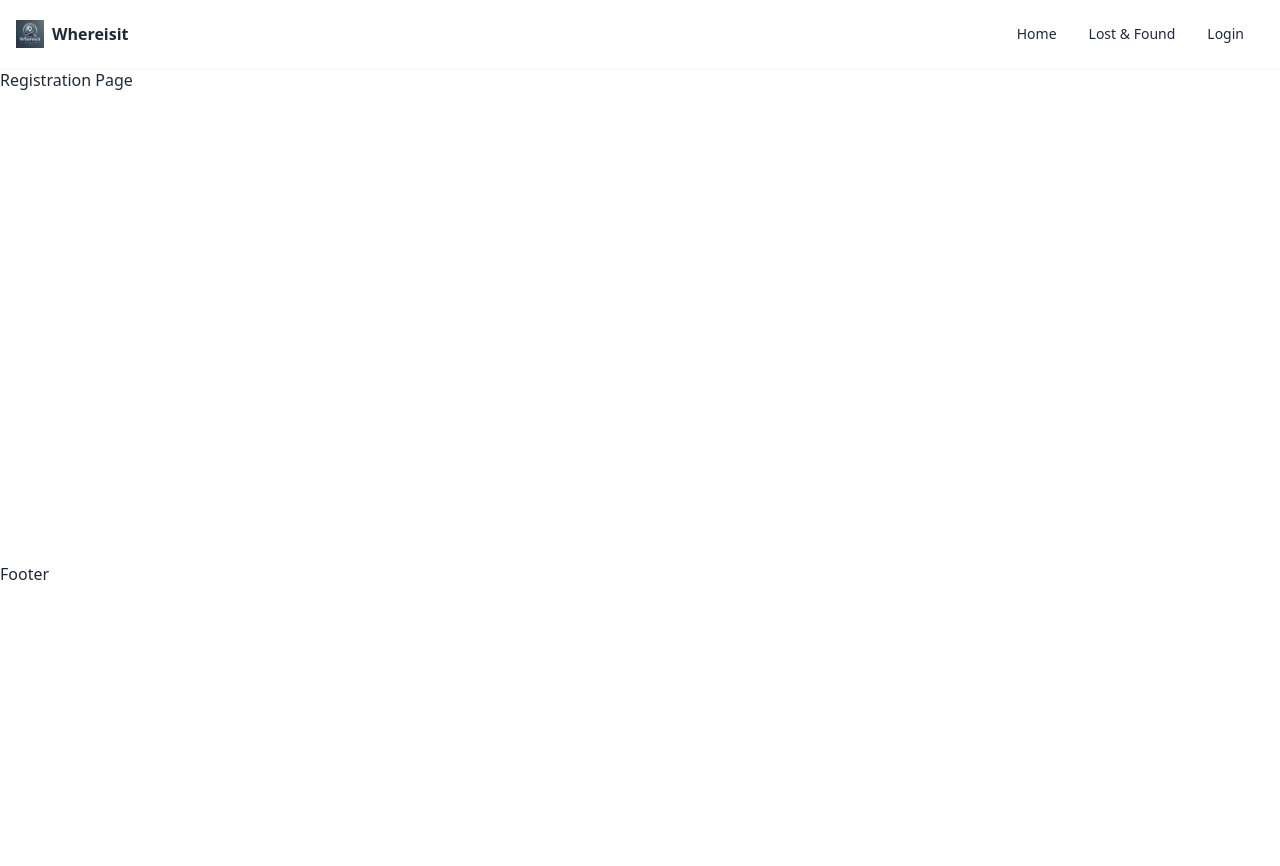
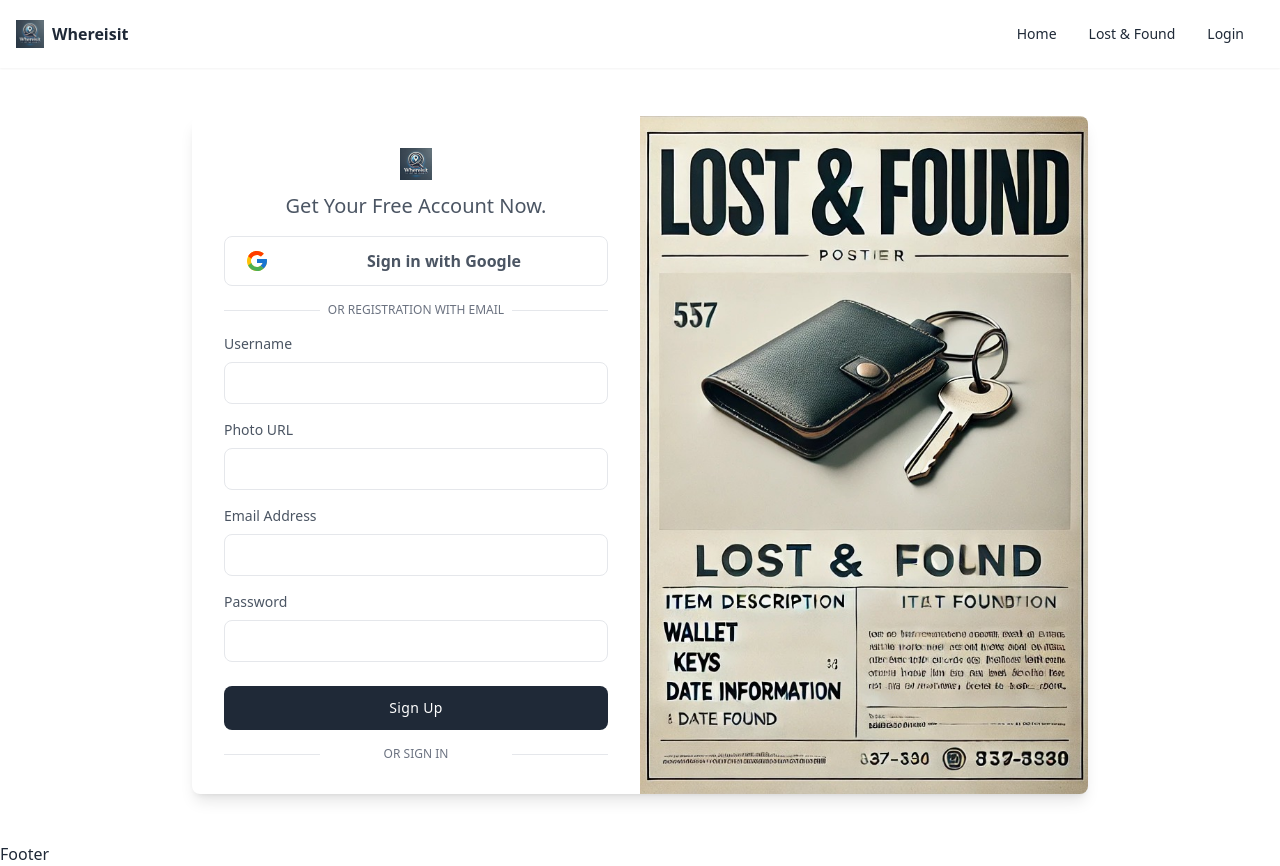
Before and after one commit to sumu9897/ClaimFinder-Client, a React (Vite) app: page /registration in a window 1280 px wide. Before the commit the page ends 800 px from the top, so only its background shows below. Built offline with nearby package versions, Linux system fonts and the light colour scheme; no server answers.

Commit message:
Login and Registration Page Design

```diff
--- a/src/pages/Authentication/Login.jsx
+++ b/src/pages/Authentication/Login.jsx
@@ -1,5 +1,5 @@
 import { Link, useLocation, useNavigate } from 'react-router-dom'
-// import bgImg from '../../assets/images/login.jpg'
+import bgImg from '../../assets/images/bgImg.jpeg'
 import logo from '../../assets/images/logo.png'
 import { useContext } from 'react'
 import { AuthContext } from '../../providers/AuthProvider'
@@ -45,12 +45,12 @@
   return (
     <div className='flex justify-center items-center min-h-[calc(100vh-306px)] my-12'>
       <div className='flex w-full max-w-sm mx-auto overflow-hidden bg-white rounded-lg shadow-lg  lg:max-w-4xl '>
-        {/* <div
+        <div
           className='hidden bg-cover bg-center lg:block lg:w-1/2'
           style={{
             backgroundImage: `url(${bgImg})`,
           }}
-        ></div> */}
+        ></div>
 
         <div className='w-full px-6 py-8 md:px-8 lg:w-1/2'>
           <div className='flex justify-center mx-auto'>
--- a/src/pages/Authentication/Register.jsx
+++ b/src/pages/Authentication/Register.jsx
@@ -1,11 +1,198 @@
-import React from 'react'
+import { Link, useNavigate } from 'react-router-dom'
+import bgImg from '../../assets/images/bgImg.jpeg'
+import logo from '../../assets/images/logo.png'
+import { useContext } from 'react'
+import { AuthContext } from '../../providers/AuthProvider'
+import toast from 'react-hot-toast'
 
-const Register = () => {
+const Registration = () => {
+  const navigate = useNavigate()
+  const { signInWithGoogle, createUser, updateUserProfile, setUser } =
+    useContext(AuthContext)
+
+  const handleSignUp = async e => {
+    e.preventDefault()
+    const form = e.target
+    const email = form.email.value
+    const name = form.name.value
+    const photo = form.photo.value
+    const pass = form.password.value
+    console.log({ email, pass, name, photo })
+    try {
+      //2. User Registration
+      const result = await createUser(email, pass)
+      console.log(result)
+      await updateUserProfile(name, photo)
+      setUser({ ...result.user, photoURL: photo, displayName: name })
+      toast.success('Signup Successful')
+      navigate('/')
+    } catch (err) {
+      console.log(err)
+      toast.error(err?.message)
+    }
+  }
+
+  // Google Signin
+  const handleGoogleSignIn = async () => {
+    try {
+      await signInWithGoogle()
+
+      toast.success('Signin Successful')
+      navigate('/')
+    } catch (err) {
+      console.log(err)
+      toast.error(err?.message)
+    }
+  }
+
   return (
-    <div>
-      Registration Page
+    <div className='flex justify-center items-center min-h-[calc(100vh-306px)] my-12'>
+      <div className='flex w-full max-w-sm mx-auto overflow-hidden bg-white rounded-lg shadow-lg  lg:max-w-4xl '>
+        <div className='w-full px-6 py-8 md:px-8 lg:w-1/2'>
+          <div className='flex justify-center mx-auto'>
+            <img className='w-auto h-7 sm:h-8' src={logo} alt='' />
+          </div>
+
+          <p className='mt-3 text-xl text-center text-gray-600 '>
+            Get Your Free Account Now.
+          </p>
+
+          <div
+            onClick={handleGoogleSignIn}
+            className='flex cursor-pointer items-center justify-center mt-4 text-gray-600 transition-colors duration-300 transform border rounded-lg   hover:bg-gray-50 '
+          >
+            <div className='px-4 py-2'>
+              <svg className='w-6 h-6' viewBox='0 0 40 40'>
+                <path
+                  d='M36.3425 16.7358H35V16.6667H20V23.3333H29.4192C28.045 27.2142 24.3525 30 20 30C14.4775 30 10 25.5225 10 20C10 14.4775 14.4775 9.99999 20 9.99999C22.5492 9.99999 24.8683 10.9617 26.6342 12.5325L31.3483 7.81833C28.3717 5.04416 24.39 3.33333 20 3.33333C10.7958 3.33333 3.33335 10.7958 3.33335 20C3.33335 29.2042 10.7958 36.6667 20 36.6667C29.2042 36.6667 36.6667 29.2042 36.6667 20C36.6667 18.8825 36.5517 17.7917 36.3425 16.7358Z'
+                  fill='#FFC107'
+                />
+                <path
+                  d='M5.25497 12.2425L10.7308 16.2583C12.2125 12.59 15.8008 9.99999 20 9.99999C22.5491 9.99999 24.8683 10.9617 26.6341 12.5325L31.3483 7.81833C28.3716 5.04416 24.39 3.33333 20 3.33333C13.5983 3.33333 8.04663 6.94749 5.25497 12.2425Z'
+                  fill='#FF3D00'
+                />
+                <path
+                  d='M20 36.6667C24.305 36.6667 28.2167 35.0192 31.1742 32.34L26.0159 27.975C24.3425 29.2425 22.2625 30 20 30C15.665 30 11.9842 27.2359 10.5975 23.3784L5.16254 27.5659C7.92087 32.9634 13.5225 36.6667 20 36.6667Z'
+                  fill='#4CAF50'
+                />
+                <path
+                  d='M36.3425 16.7358H35V16.6667H20V23.3333H29.4192C28.7592 25.1975 27.56 26.805 26.0133 27.9758C26.0142 27.975 26.015 27.975 26.0158 27.9742L31.1742 32.3392C30.8092 32.6708 36.6667 28.3333 36.6667 20C36.6667 18.8825 36.5517 17.7917 36.3425 16.7358Z'
+                  fill='#1976D2'
+                />
+              </svg>
+            </div>
+
+            <span className='w-5/6 px-4 py-3 font-bold text-center'>
+              Sign in with Google
+            </span>
+          </div>
+
+          <div className='flex items-center justify-between mt-4'>
+            <span className='w-1/5 border-b  lg:w-1/4'></span>
+
+            <div className='text-xs text-center text-gray-500 uppercase  hover:underline'>
+              or Registration with email
+            </div>
+
+            <span className='w-1/5 border-b dark:border-gray-400 lg:w-1/4'></span>
+          </div>
+          <form onSubmit={handleSignUp}>
+            <div className='mt-4'>
+              <label
+                className='block mb-2 text-sm font-medium text-gray-600 '
+                htmlFor='name'
+              >
+                Username
+              </label>
+              <input
+                id='name'
+                autoComplete='name'
+                name='name'
+                className='block w-full px-4 py-2 text-gray-700 bg-white border rounded-lg    focus:border-blue-400 focus:ring-opacity-40  focus:outline-none focus:ring focus:ring-blue-300'
+                type='text'
+              />
+            </div>
+            <div className='mt-4'>
+              <label
+                className='block mb-2 text-sm font-medium text-gray-600 '
+                htmlFor='photo'
+              >
+                Photo URL
+              </label>
+              <input
+                id='photo'
+                autoComplete='photo'
+                name='photo'
+                className='block w-full px-4 py-2 text-gray-700 bg-white border rounded-lg    focus:border-blue-400 focus:ring-opacity-40  focus:outline-none focus:ring focus:ring-blue-300'
+                type='text'
+              />
+            </div>
+            <div className='mt-4'>
+              <label
+                className='block mb-2 text-sm font-medium text-gray-600 '
+                htmlFor='LoggingEmailAddress'
+              >
+                Email Address
+              </label>
+              <input
+                id='LoggingEmailAddress'
+                autoComplete='email'
+                name='email'
+                className='block w-full px-4 py-2 text-gray-700 bg-white border rounded-lg    focus:border-blue-400 focus:ring-opacity-40  focus:outline-none focus:ring focus:ring-blue-300'
+                type='email'
+              />
+            </div>
+
+            <div className='mt-4'>
+              <div className='flex justify-between'>
+                <label
+                  className='block mb-2 text-sm font-medium text-gray-600 '
+                  htmlFor='loggingPassword'
+                >
+                  Password
+                </label>
+              </div>
+
+              <input
+                id='loggingPassword'
+                autoComplete='current-password'
+                name='password'
+                className='block w-full px-4 py-2 text-gray-700 bg-white border rounded-lg    focus:border-blue-400 focus:ring-opacity-40  focus:outline-none focus:ring focus:ring-blue-300'
+                type='password'
+              />
+            </div>
+            <div className='mt-6'>
+              <button
+                type='submit'
+                className='w-full px-6 py-3 text-sm font-medium tracking-wide text-white capitalize transition-colors duration-300 transform bg-gray-800 rounded-lg hover:bg-gray-700 focus:outline-none focus:ring focus:ring-gray-300 focus:ring-opacity-50'
+              >
+                Sign Up
+              </button>
+            </div>
+          </form>
+
+          <div className='flex items-center justify-between mt-4'>
+            <span className='w-1/5 border-b  md:w-1/4'></span>
+
+            <Link
+              to='/login'
+              className='text-xs text-gray-500 uppercase  hover:underline'
+            >
+              or sign in
+            </Link>
+
+            <span className='w-1/5 border-b  md:w-1/4'></span>
+          </div>
+        </div>
+        <div
+          className='hidden bg-cover bg-center lg:block lg:w-1/2'
+          style={{
+            backgroundImage: `url(${bgImg})`,
+          }}
+        ></div>
+      </div>
     </div>
   )
 }
 
-export default Register
+export default Registration
--- a/src/routes/Routes.jsx
+++ b/src/routes/Routes.jsx
@@ -34,7 +34,7 @@
         element: <AllItemsPage/>
       },
       {
-        path: 'addItem',
+        path: 'addItems',
         element: <PrivateRoute><AddItemPage/></PrivateRoute>
       },
       {
```
Also changed, not shown: src/assets/images/bgImg.jpeg (added).
